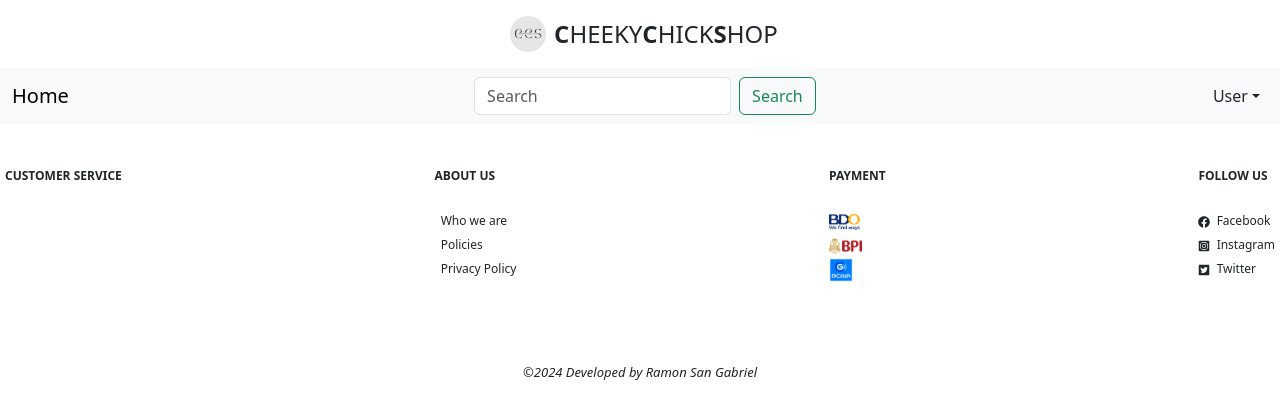
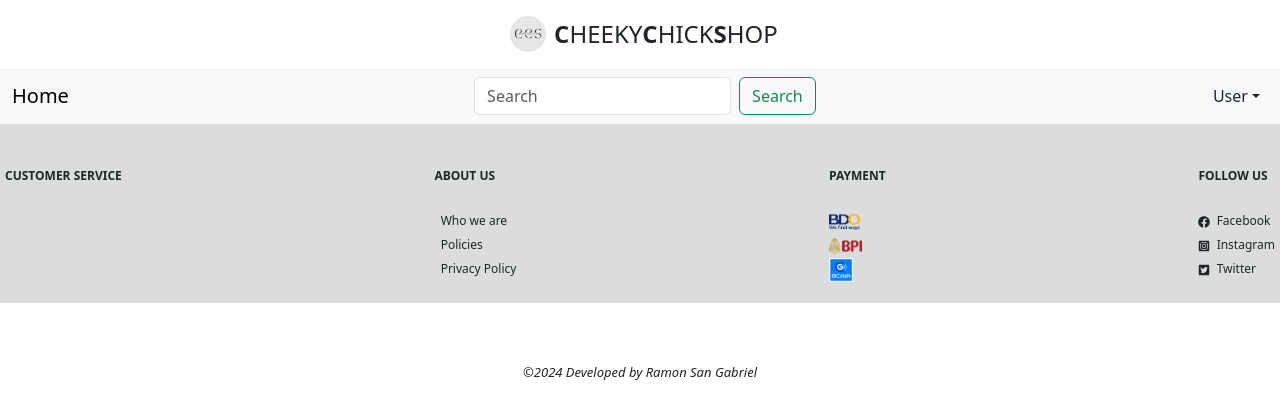
Before and after one commit to RamonSanGabriel/product-website, a React (Vite) app in the folder product-website/: page / in a window 1280 px wide. Shown: the top 418 px of the page. Built offline with nearby package versions, Linux system fonts and the light colour scheme.

Commit message:
footer bg color

```diff
--- a/product-website/src/components/Information/Information.module.css
+++ b/product-website/src/components/Information/Information.module.css
@@ -2,6 +2,7 @@
   display: flex;
   justify-content: space-between;
   padding: 0.3125rem;
+  background-color: hsla(210, 11%, 15%, 0.159);
 
   & h6 {
     text-transform: uppercase;
```
